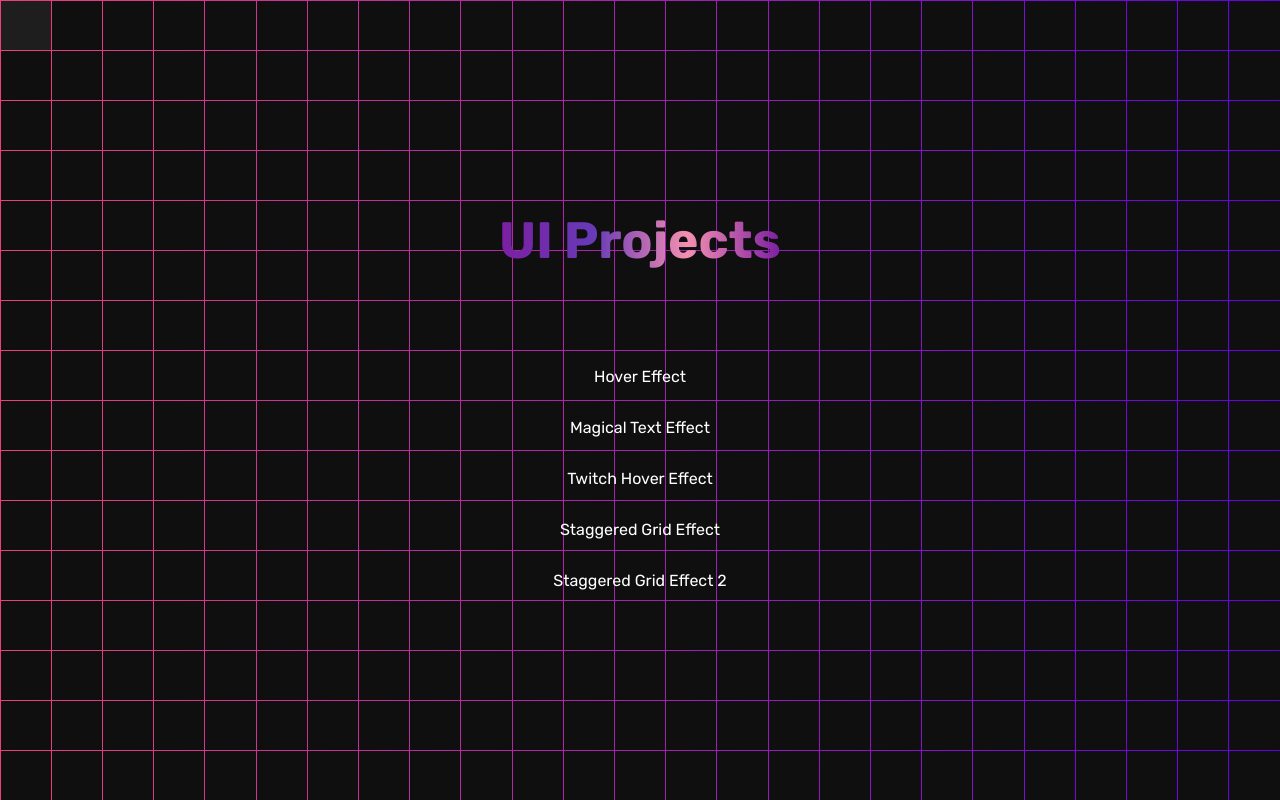
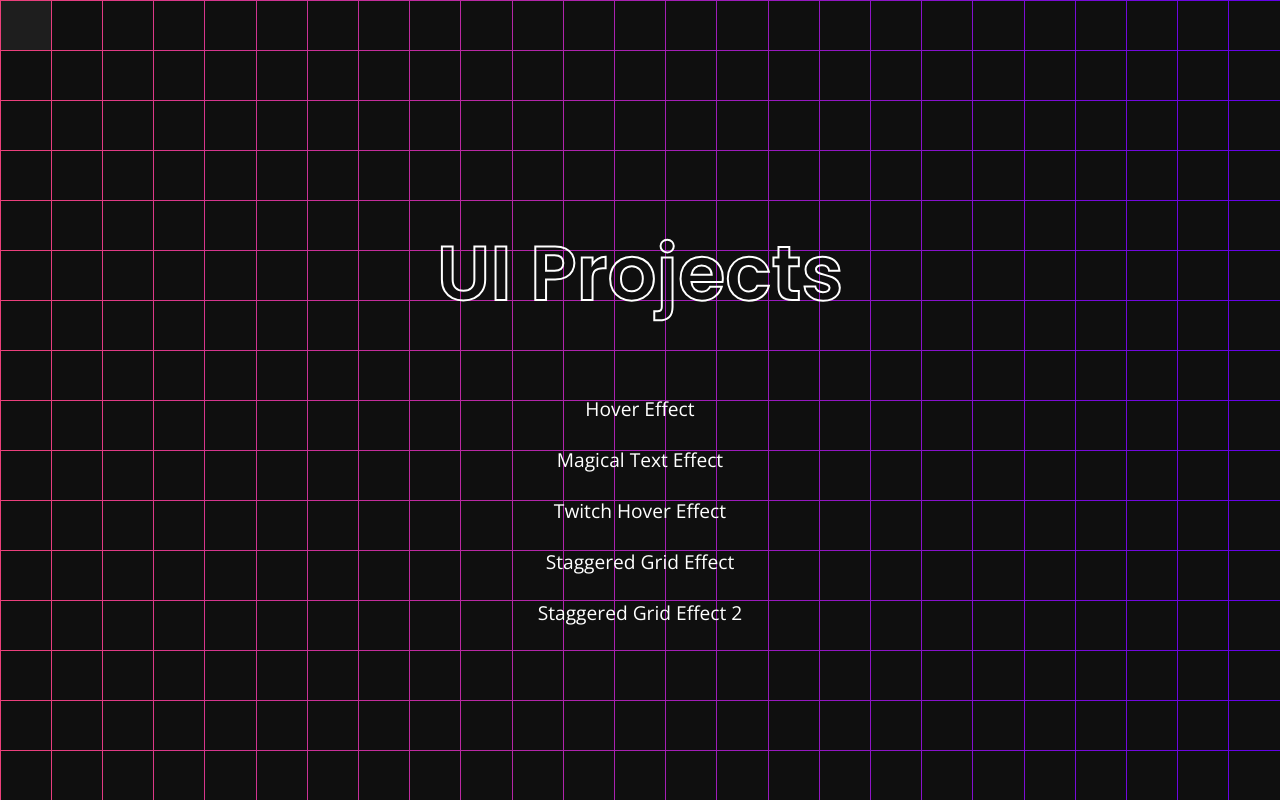
Before and after one commit to MSulSal/ui-contents, a plain HTML site: page index.html in a window 1280 px wide. Drawn offline with nearby package versions, Linux system fonts and the light colour scheme.

Commit message:
improve text

```diff
--- a/index.html
+++ b/index.html
@@ -7,6 +7,10 @@
 
     <link
       href="https://fonts.googleapis.com/css2?family=Rubik:wght@400;500;700&display=swap"
+      rel="stylesheet"
+    />
+    <link
+      href="https://fonts.googleapis.com/css2?family=Open+Sans&family=Poppins:wght@600&display=swap"
       rel="stylesheet"
     />
 
@@ -19,7 +23,7 @@
       <canvas id="network-screen"></canvas>
 
       <div id="ui-overlay">
-        <h2 class="title">UI Projects</h2>
+        <h1 class="title">UI Projects</h1>
         <ul id="menu-list"></ul>
       </div>
     </div>
--- a/styles.css
+++ b/styles.css
@@ -14,8 +14,10 @@
 }
 
 body {
-  font-family: "Rubik", sans-serif;
+  font-family: "Open Sans", sans-serif;
   overflow: hidden;
+  background-color: var(--dark);
+  color: #ffffff;
 }
 
 #main-container {
@@ -62,38 +64,37 @@ body {
   align-items: center;
   justify-content: center;
   pointer-events: none;
+  padding-top: 5vh;
 }
 
 .title {
-  font-size: 4vw;
-  margin-bottom: 1rem;
-  background: linear-gradient(
-    to right,
-    rgb(123, 31, 162),
-    rgb(103, 58, 183),
-    rgb(244, 143, 177),
-    rgb(123, 31, 162)
-  );
-  background-clip: text;
-  -webkit-background-clip: text;
+  font-family: "Poppins", sans-serif;
+  font-size: 6vw;
+  margin-bottom: 2rem;
   color: transparent;
-  animation: background-pan 3s linear infinite;
+  -webkit-text-stroke: 2px #ffffff;
+  text-align: center;
 }
 
 #menu-list {
   list-style: none;
   display: flex;
   flex-direction: column;
-  gap: 2rem;
+  gap: 1.5rem;
   pointer-events: auto;
-  margin-top: 5rem;
   align-items: center;
+  font-size: 1.2rem;
+  margin-top: 2rem;
 }
 
 #menu-list a {
   text-decoration: none;
-  color: white;
-  font-size: 1rem;
+  color: #ffffff;
+  transition: color 0.3s;
+}
+
+#menu-list a:hover {
+  color: rgb(236, 64, 122);
 }
 
 #grid-screen #tiles {
@@ -129,3 +130,13 @@ body {
     background-position: -200% center;
   }
 }
+
+@media (max-width: 768px) {
+  .title {
+    font-size: 8vw;
+  }
+
+  #menu-list {
+    font-size: 1rem;
+  }
+}
```
